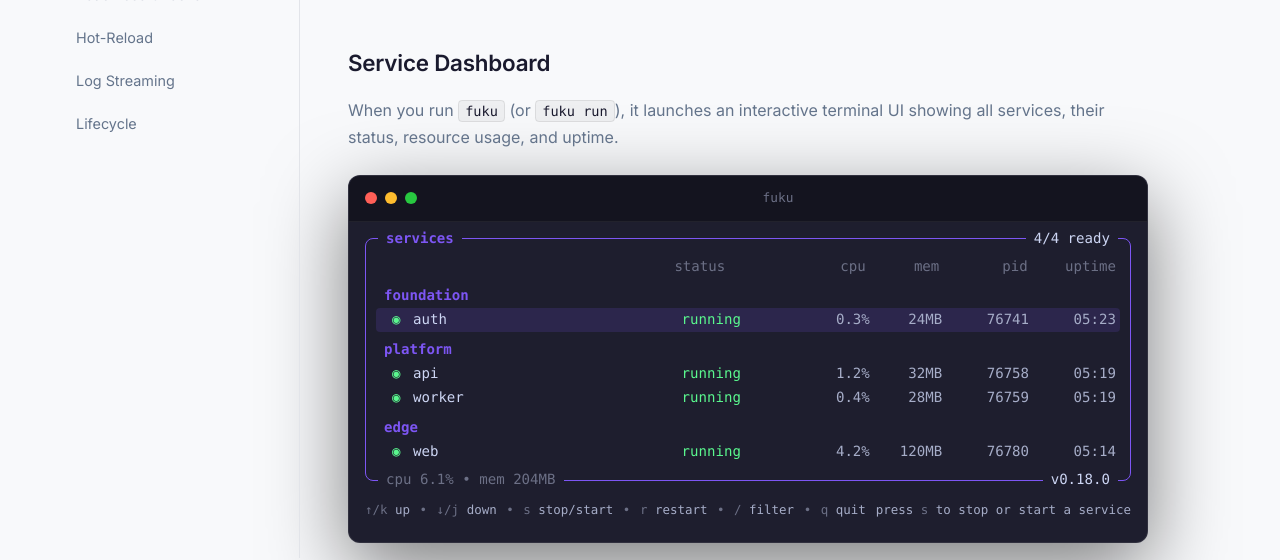
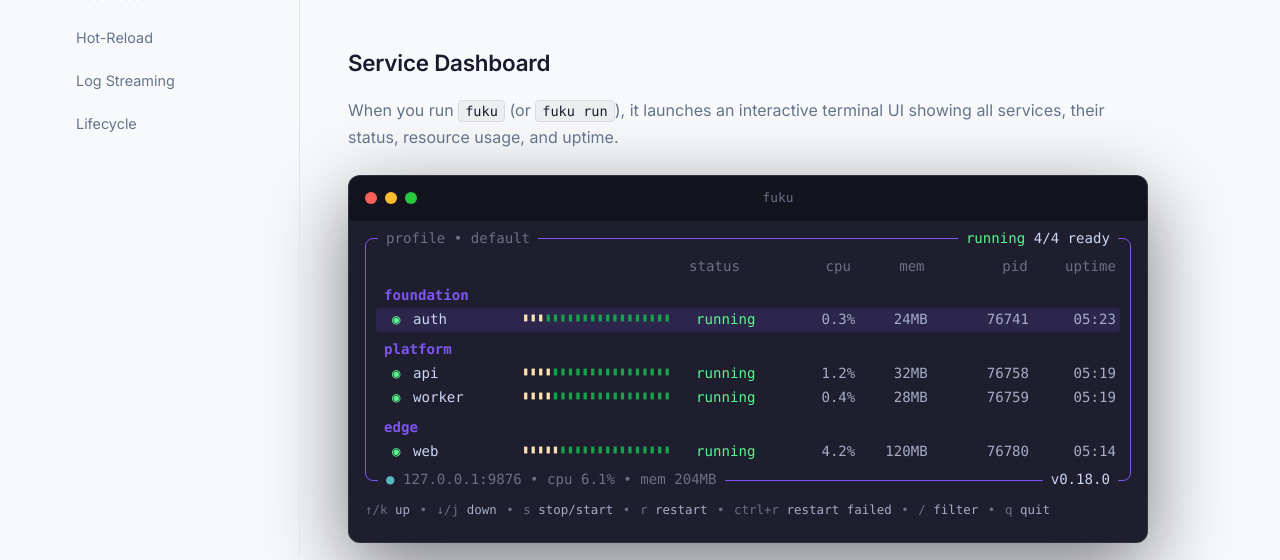
Before and after one commit to tab/fuku, an Astro site in the folder docs/: page /features/tui in a window 1280 px wide. Shown: the part 243-803 px from the top of the page. Built offline with nearby package versions, Linux system fonts and the light colour scheme; Astro itself is replaced by a stand-in of ours.

Commit message:
chore(docs): Update docs

```diff
--- a/docs/src/components/Screenshot.astro
+++ b/docs/src/components/Screenshot.astro
@@ -15,7 +15,7 @@
           <div class="panel-border">
             <!-- Top border labels -->
             <div class="border-top">
-              <span class="panel-title">services</span>
+              <span class="panel-title-muted">profile • default</span>
               <span class="border-spacer"></span>
               <span class="status-text"><span class="starting">starting…</span> 4/5 ready</span>
             </div>
@@ -25,6 +25,7 @@
               <!-- Column headers -->
               <div class="row header-row">
                 <span class="col-name"></span>
+                <span class="col-timeline"></span>
                 <span class="col-status">status</span>
                 <span class="col-cpu">cpu</span>
                 <span class="col-mem">mem</span>
@@ -36,6 +37,7 @@
               <div class="tier">foundation</div>
               <div class="row">
                 <span class="col-name"><span class="indicator">◉</span> auth</span>
+                <span class="col-timeline"><span class="tl-starting">▮▮▮</span><span class="tl-running">▮▮▮▮▮▮▮▮▮▮▮▮▮▮▮▮▮</span></span>
                 <span class="col-status running">running</span>
                 <span class="col-cpu dim">0.1%</span>
                 <span class="col-mem dim">2MB</span>
@@ -44,6 +46,7 @@
               </div>
               <div class="row">
                 <span class="col-name"><span class="indicator">◉</span> storage</span>
+                <span class="col-timeline"><span class="tl-starting">▮▮▮</span><span class="tl-running">▮▮▮▮▮▮▮▮▮▮▮▮▮▮▮▮▮</span></span>
                 <span class="col-status running">running</span>
                 <span class="col-cpu dim">0.1%</span>
                 <span class="col-mem dim">2MB</span>
@@ -55,6 +58,7 @@
               <div class="tier">platform</div>
               <div class="row">
                 <span class="col-name"><span class="indicator">◉</span> api</span>
+                <span class="col-timeline"><span class="tl-starting">▮▮▮▮</span><span class="tl-running">▮▮▮▮▮▮▮▮▮▮▮▮▮▮▮▮</span></span>
                 <span class="col-status running">running</span>
                 <span class="col-cpu dim">0.1%</span>
                 <span class="col-mem dim">2MB</span>
@@ -63,6 +67,7 @@
               </div>
               <div class="row">
                 <span class="col-name"><span class="indicator">◉</span> user</span>
+                <span class="col-timeline"><span class="tl-starting">▮▮▮▮</span><span class="tl-running">▮▮▮▮▮▮▮▮▮▮▮▮▮▮▮▮</span></span>
                 <span class="col-status running">running</span>
                 <span class="col-cpu dim">0.1%</span>
                 <span class="col-mem dim">2MB</span>
@@ -74,6 +79,7 @@
               <div class="tier">edge</div>
               <div class="row">
                 <span class="col-name"><span class="indicator-blink"><span class="blink-glyph blink-a">◉</span><span class="blink-glyph blink-b">◯</span></span> frontend</span>
+                <span class="col-timeline"><span class="tl-starting">▮▮▮▮▮▮</span><span class="tl-empty">▮▮▮▮▮▮▮▮▮▮▮▮▮▮</span></span>
                 <span class="col-status starting">starting</span>
                 <span class="col-cpu dim"></span>
                 <span class="col-mem dim"></span>
@@ -84,7 +90,7 @@
 
             <!-- Bottom border labels -->
             <div class="border-bottom">
-              <span class="stats">cpu 6.2% • mem 25MB</span>
+              <span class="stats"><span class="api-dot">●</span> 127.0.0.1:9876 • cpu 6.2% • mem 25MB</span>
               <span class="border-spacer"></span>
               <span class="version">v0.18.0</span>
             </div>
@@ -101,12 +107,11 @@
               <span class="help-sep">•</span>
               <span class="help-key">r</span> <span class="help-desc">restart</span>
               <span class="help-sep">•</span>
-              <span class="help-key">t</span> <span class="help-desc">tips</span>
+              <span class="help-key">ctrl+r</span> <span class="help-desc">restart failed</span>
+              <span class="help-sep">•</span>
+              <span class="help-key">/</span> <span class="help-desc">filter</span>
               <span class="help-sep">•</span>
               <span class="help-key">q</span> <span class="help-desc">quit</span>
-            </span>
-            <span class="help-right">
-              <span class="help-desc">press</span> <span class="help-key">s</span> <span class="help-desc">to stop or start a service</span>
             </span>
           </div>
         </div>
@@ -202,9 +207,8 @@
     padding: 0 !important;
   }
 
-  .panel-title {
-    color: #7D56F4;
-    font-weight: bold;
+  .panel-title-muted {
+    color: #6c7086;
   }
 
   .panel-content {
@@ -248,12 +252,19 @@
     color: #6c7086;
   }
 
-  .col-name { width: 40%; position: relative; }
-  .col-status { width: 16%; position: relative; }
+  .col-name { width: 20%; position: relative; }
+  .col-timeline { width: 24%; letter-spacing: 0.5px; font-size: 0.82em; }
+  .col-status { width: 12%; position: relative; }
   .col-cpu { width: 10%; text-align: right; }
   .col-mem { width: 10%; text-align: right; }
   .col-pid { width: 12%; text-align: right; }
   .col-uptime { width: 12%; text-align: right; }
+
+  .tl-running { color: #16a34a; }
+  .tl-starting { color: #f9e2af; }
+  .tl-empty { color: #4a4a4a; }
+
+  .api-dot { color: #56b6c2; }
 
   .tier {
     color: #7D56F4;
@@ -338,6 +349,7 @@
       min-height: 240px;
     }
 
+    .col-timeline,
     .col-pid {
       display: none;
     }
--- a/docs/src/components/demos/TuiDemo.astro
+++ b/docs/src/components/demos/TuiDemo.astro
@@ -6,14 +6,15 @@ import Terminal from "../Terminal.astro";
   <div class="panel">
     <div class="panel-border">
       <div class="border-top">
-        <span class="panel-title">services</span>
+        <span class="panel-title-muted">profile &bull; default</span>
         <span class="border-spacer"></span>
-        <span class="status-text">4/4 ready</span>
+        <span class="status-text"><span class="running">running</span> 4/4 ready</span>
       </div>
 
       <div class="panel-content">
         <div class="row header-row">
           <span class="col-name"></span>
+          <span class="col-timeline"></span>
           <span class="col-status">status</span>
           <span class="col-cpu">cpu</span>
           <span class="col-mem">mem</span>
@@ -22,6 +23,7 @@ import Terminal from "../Terminal.astro";
         <div class="tier">foundation</div>
         <div class="row selected">
           <span class="col-name"><span class="indicator">&#9673;</span> auth</span>
+          <span class="col-timeline"><span class="tl-starting">&#9646;&#9646;&#9646;</span><span class="tl-running">&#9646;&#9646;&#9646;&#9646;&#9646;&#9646;&#9646;&#9646;&#9646;&#9646;&#9646;&#9646;</span></span>
           <span class="col-status running">running</span>
           <span class="col-cpu dim">0.3%</span>
           <span class="col-mem dim">24MB</span>
@@ -30,12 +32,14 @@ import Terminal from "../Terminal.astro";
         <div class="tier">platform</div>
         <div class="row">
           <span class="col-name"><span class="indicator">&#9673;</span> api</span>
+          <span class="col-timeline"><span class="tl-starting">&#9646;&#9646;&#9646;&#9646;</span><span class="tl-running">&#9646;&#9646;&#9646;&#9646;&#9646;&#9646;&#9646;&#9646;&#9646;&#9646;&#9646;</span></span>
           <span class="col-status running">running</span>
           <span class="col-cpu dim">1.2%</span>
           <span class="col-mem dim">32MB</span>
         </div>
         <div class="row">
           <span class="col-name"><span class="indicator">&#9673;</span> worker</span>
+          <span class="col-timeline"><span class="tl-starting">&#9646;&#9646;&#9646;&#9646;</span><span class="tl-running">&#9646;&#9646;&#9646;&#9646;&#9646;&#9646;&#9646;&#9646;&#9646;&#9646;&#9646;</span></span>
           <span class="col-status running">running</span>
           <span class="col-cpu dim">0.4%</span>
           <span class="col-mem dim">28MB</span>
@@ -44,6 +48,7 @@ import Terminal from "../Terminal.astro";
         <div class="tier">edge</div>
         <div class="row">
           <span class="col-name"><span class="indicator">&#9673;</span> web</span>
+          <span class="col-timeline"><span class="tl-starting">&#9646;&#9646;&#9646;&#9646;&#9646;</span><span class="tl-running">&#9646;&#9646;&#9646;&#9646;&#9646;&#9646;&#9646;&#9646;&#9646;&#9646;</span></span>
           <span class="col-status running">running</span>
           <span class="col-cpu dim">4.2%</span>
           <span class="col-mem dim">120MB</span>
@@ -66,6 +71,10 @@ import Terminal from "../Terminal.astro";
         <span class="help-key">s</span> <span class="help-desc">stop/start</span>
         <span class="help-sep">&bull;</span>
         <span class="help-key">r</span> <span class="help-desc">restart</span>
+        <span class="help-sep">&bull;</span>
+        <span class="help-key">ctrl+r</span> <span class="help-desc">restart failed</span>
+        <span class="help-sep">&bull;</span>
+        <span class="help-key">/</span> <span class="help-desc">filter</span>
         <span class="help-sep">&bull;</span>
         <span class="help-key">q</span> <span class="help-desc">quit</span>
       </span>
@@ -105,9 +114,8 @@ import Terminal from "../Terminal.astro";
     padding: 0 !important;
   }
 
-  .panel-title {
-    color: #7D56F4;
-    font-weight: bold;
+  .panel-title-muted {
+    color: #6c7086;
   }
 
   .panel-content {
@@ -139,10 +147,15 @@ import Terminal from "../Terminal.astro";
 
   .header-row { color: #6c7086; }
 
-  .col-name { width: 46%; }
-  .col-status { width: 24%; }
-  .col-cpu { width: 15%; text-align: right; }
-  .col-mem { width: 15%; text-align: right; }
+  .col-name { width: 26%; }
+  .col-timeline { width: 30%; letter-spacing: 0.5px; font-size: 0.82em; }
+  .col-status { width: 18%; }
+  .col-cpu { width: 13%; text-align: right; }
+  .col-mem { width: 13%; text-align: right; }
+
+  .tl-running { color: #16a34a; }
+  .tl-starting { color: #f9e2af; }
+  .tl-empty { color: #4a4a4a; }
 
   .tier {
     color: #7D56F4;
@@ -179,6 +192,8 @@ import Terminal from "../Terminal.astro";
   }
 
   @media (max-width: 480px) {
+    .col-timeline { display: none; }
+
     .help-footer {
       display: none;
     }
--- a/docs/src/data/controls.ts
+++ b/docs/src/data/controls.ts
@@ -10,6 +10,7 @@ export function getKeyboardControls(): KeyboardControl[] {
     { keys: [["Home", "End"]], action: "Jump to first / last service" },
     { keys: [["s"]], action: "Stop or start the selected service" },
     { keys: [["r"]], action: "Restart the selected service" },
+    { keys: [["Ctrl+r"]], action: "Restart all failed services" },
     { keys: [["/"]], action: "Filter services by name" },
     { keys: [["Esc"]], action: "Clear filter" },
     { keys: [["q"]], action: "Quit and stop all services" },
--- a/docs/src/pages/docs/cli.astro
+++ b/docs/src/pages/docs/cli.astro
@@ -108,6 +108,10 @@ fuku run core --no-ui
 # Use short aliases
 fuku r core
 
+# Stop services for a profile
+fuku stop                       # Default profile
+fuku stop core                  # Specific profile
+
 # Stream logs from running instance (separate terminal)
 fuku logs                       # All services
 fuku logs api auth              # Specific services
--- a/docs/src/pages/docs/configuration.astro
+++ b/docs/src/pages/docs/configuration.astro
@@ -326,7 +326,8 @@ retry:
   backoff: 500ms
 
 logs:
-  buffer: 100
+  buffer: 1000
+  history: 5000
 
 logging:
   format: console
--- a/docs/src/pages/features/tui.astro
+++ b/docs/src/pages/features/tui.astro
@@ -39,14 +39,15 @@ const nav = getFeaturesNav(base);
         <div class="panel">
           <div class="panel-border">
             <div class="border-top">
-              <span class="panel-title">services</span>
+              <span class="panel-title-muted">profile &bull; default</span>
               <span class="border-spacer"></span>
-              <span class="status-text">4/4 ready</span>
+              <span class="status-text"><span class="running">running</span> 4/4 ready</span>
             </div>
 
             <div class="panel-content">
               <div class="row header-row">
                 <span class="col-name"></span>
+                <span class="col-timeline"></span>
                 <span class="col-status">status</span>
                 <span class="col-cpu">cpu</span>
                 <span class="col-mem">mem</span>
@@ -57,6 +58,7 @@ const nav = getFeaturesNav(base);
               <div class="tier">foundation</div>
               <div class="row selected">
                 <span class="col-name"><span class="indicator">&#9673;</span> auth</span>
+                <span class="col-timeline"><span class="tl-starting">&#9646;&#9646;&#9646;</span><span class="tl-running">&#9646;&#9646;&#9646;&#9646;&#9646;&#9646;&#9646;&#9646;&#9646;&#9646;&#9646;&#9646;&#9646;&#9646;&#9646;&#9646;&#9646;</span></span>
                 <span class="col-status running">running</span>
                 <span class="col-cpu dim">0.3%</span>
                 <span class="col-mem dim">24MB</span>
@@ -67,6 +69,7 @@ const nav = getFeaturesNav(base);
               <div class="tier">platform</div>
               <div class="row">
                 <span class="col-name"><span class="indicator">&#9673;</span> api</span>
+                <span class="col-timeline"><span class="tl-starting">&#9646;&#9646;&#9646;&#9646;</span><span class="tl-running">&#9646;&#9646;&#9646;&#9646;&#9646;&#9646;&#9646;&#9646;&#9646;&#9646;&#9646;&#9646;&#9646;&#9646;&#9646;&#9646;</span></span>
                 <span class="col-status running">running</span>
                 <span class="col-cpu dim">1.2%</span>
                 <span class="col-mem dim">32MB</span>
@@ -75,6 +78,7 @@ const nav = getFeaturesNav(base);
               </div>
               <div class="row">
                 <span class="col-name"><span class="indicator">&#9673;</span> worker</span>
+                <span class="col-timeline"><span class="tl-starting">&#9646;&#9646;&#9646;&#9646;</span><span class="tl-running">&#9646;&#9646;&#9646;&#9646;&#9646;&#9646;&#9646;&#9646;&#9646;&#9646;&#9646;&#9646;&#9646;&#9646;&#9646;&#9646;</span></span>
                 <span class="col-status running">running</span>
                 <span class="col-cpu dim">0.4%</span>
                 <span class="col-mem dim">28MB</span>
@@ -85,6 +89,7 @@ const nav = getFeaturesNav(base);
               <div class="tier">edge</div>
               <div class="row">
                 <span class="col-name"><span class="indicator">&#9673;</span> web</span>
+                <span class="col-timeline"><span class="tl-starting">&#9646;&#9646;&#9646;&#9646;&#9646;</span><span class="tl-running">&#9646;&#9646;&#9646;&#9646;&#9646;&#9646;&#9646;&#9646;&#9646;&#9646;&#9646;&#9646;&#9646;&#9646;&#9646;</span></span>
                 <span class="col-status running">running</span>
                 <span class="col-cpu dim">4.2%</span>
                 <span class="col-mem dim">120MB</span>
@@ -94,7 +99,7 @@ const nav = getFeaturesNav(base);
             </div>
 
             <div class="border-bottom">
-              <span class="stats">cpu 6.1% &bull; mem 204MB</span>
+              <span class="stats"><span class="api-dot">&#9679;</span> 127.0.0.1:9876 &bull; cpu 6.1% &bull; mem 204MB</span>
               <span class="border-spacer"></span>
               <span class="version">v0.18.0</span>
             </div>
@@ -110,12 +115,11 @@ const nav = getFeaturesNav(base);
               <span class="help-sep">&bull;</span>
               <span class="help-key">r</span> <span class="help-desc">restart</span>
               <span class="help-sep">&bull;</span>
+              <span class="help-key">ctrl+r</span> <span class="help-desc">restart failed</span>
+              <span class="help-sep">&bull;</span>
               <span class="help-key">/</span> <span class="help-desc">filter</span>
               <span class="help-sep">&bull;</span>
               <span class="help-key">q</span> <span class="help-desc">quit</span>
-            </span>
-            <span class="help-right">
-              <span class="help-desc">press</span> <span class="help-key">s</span> <span class="help-desc">to stop or start a service</span>
             </span>
           </div>
         </div>
@@ -239,9 +243,8 @@ const nav = getFeaturesNav(base);
     padding: 0 !important;
   }
 
-  .panel-title {
-    color: #7D56F4;
-    font-weight: bold;
+  .panel-title-muted {
+    color: #6c7086;
   }
 
   .panel-content {
@@ -273,12 +276,19 @@ const nav = getFeaturesNav(base);
 
   .header-row { color: #6c7086; }
 
-  .col-name { width: 40%; }
-  .col-status { width: 16%; }
+  .col-name { width: 18%; }
+  .col-timeline { width: 24%; letter-spacing: 0.5px; font-size: 0.82em; }
+  .col-status { width: 12%; }
   .col-cpu { width: 10%; text-align: right; }
   .col-mem { width: 10%; text-align: right; }
-  .col-pid { width: 12%; text-align: right; }
+  .col-pid { width: 14%; text-align: right; }
   .col-uptime { width: 12%; text-align: right; }
+
+  .tl-running { color: #16a34a; }
+  .tl-starting { color: #f9e2af; }
+  .tl-empty { color: #4a4a4a; }
+
+  .api-dot { color: #56b6c2; }
 
   .tier {
     color: #7D56F4;
@@ -314,6 +324,7 @@ const nav = getFeaturesNav(base);
       overflow-x: auto;
     }
 
+    .col-timeline,
     .col-pid {
       display: none;
     }
```
Also changed, not shown: CLAUDE.md (+3 -2 lines).
